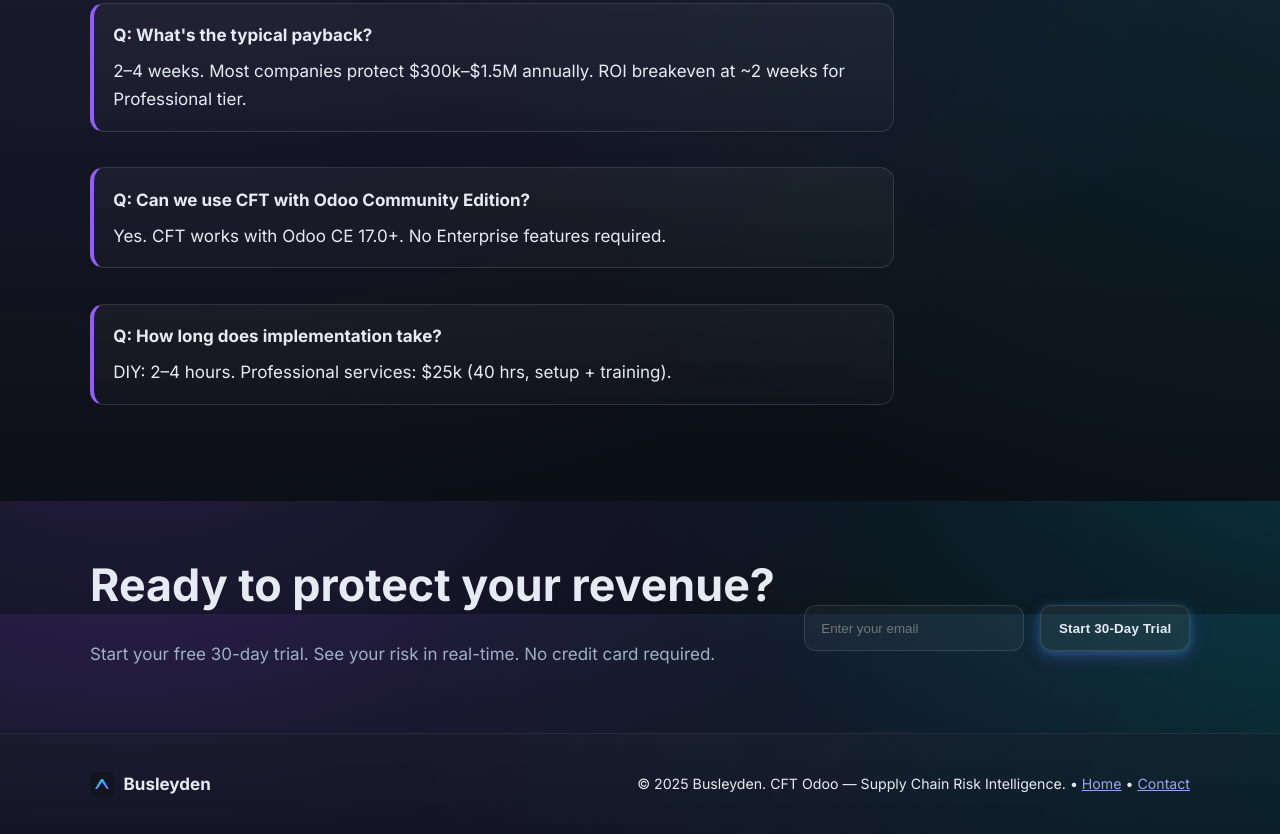
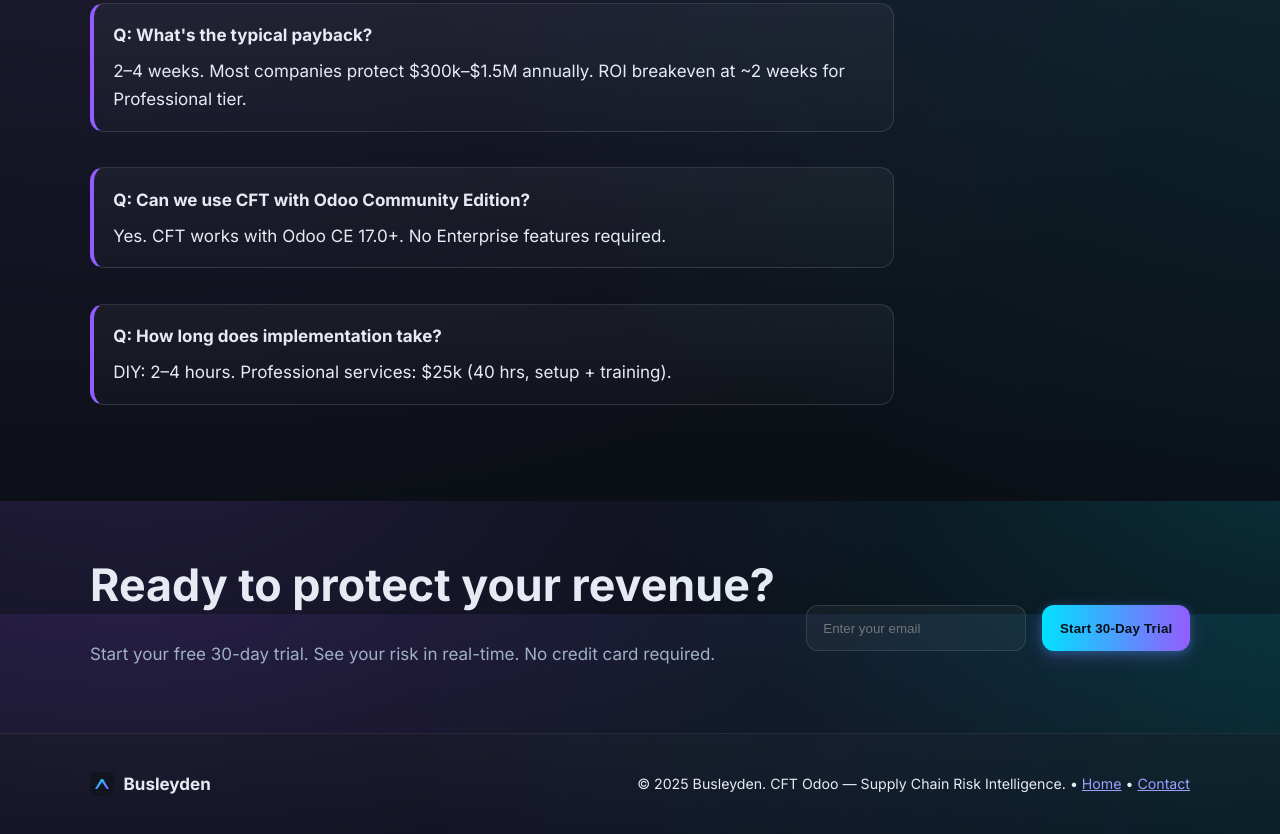
Before and after one commit to AlexanderLuzDH/kan_webpage, a plain HTML site: page cft_odoo/index.html in a window 1280 px wide. Shown: the part 4186-5020 px from the top of the page. Drawn offline with Linux system fonts and the light colour scheme.

Commit message:
CFT: make CTA primary button colorful with gradient

```diff
--- a/assets/styles.css
+++ b/assets/styles.css
@@ -147,7 +147,7 @@ h3{font-size: 1.15rem; margin:.3rem 0 .5rem}
 .cta-band{padding:48px 0; background:radial-gradient(800px 400px at 10% -20%, rgba(148,92,255,.16), transparent), radial-gradient(800px 400px at 110% -20%, rgba(0,225,255,.16), transparent)}
 .cta-grid{display:flex; align-items:center; justify-content:space-between; gap:1rem}
 .cta-actions{display:flex; gap:.6rem; flex-wrap:wrap}
-.cta-actions .btn{background:rgba(255,255,255,.06); border:1px solid rgba(255,255,255,.12); color:var(--text)}
+.cta-actions .btn:not(.primary){background:rgba(255,255,255,.06); border:1px solid rgba(255,255,255,.12); color:var(--text)}
 
 /* FAQ tweaks */
 .cards.two{grid-template-columns: repeat(2, minmax(0,1fr))}
```
